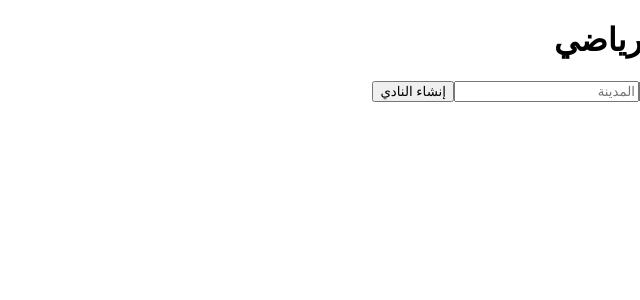
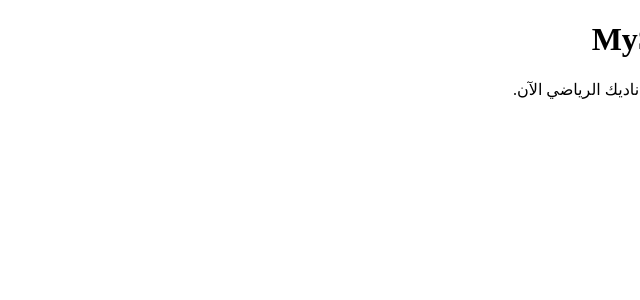
Before and after one commit to abdelkaderbensaid80-sys/swim-club-manager-v2, a Next.js app: page / in a window 1280 px wide. Shown: the top 300 px of the page, without its empty margins (640-1280 px from the left). Built offline with nearby package versions, Linux system fonts and the light colour scheme.

Commit message:
Update page.tsx

```diff
--- a/app/page.tsx
+++ b/app/page.tsx
@@ -1,38 +1,19 @@
-"use client";
-import { useFormState } from "react-dom";
-import { handleOnboarding } from "./actions";
+import Link from 'next/link';
 
-// صاوبنا هاد الحالة البدئية باش TypeScript يرتاح
-const initialState = {
-  error: "",
-};
+export default function HomePage() {
+  return (
+    <div className="flex flex-col items-center justify-center min-h-screen bg-gradient-to-b from-blue-50 to-white text-right" dir="rtl">
+      <div className="text-center space-y-6">
+        <h1 className="text-5xl font-black text-blue-900">MySwimPro V2</h1>
+        <p className="text-xl text-slate-600">أهلاً بك كوتش! ابدأ بتنظيم ناديك الرياضي الآن.</p>
 
-export default function OnboardingPage() {
-  // استعملنا initialState اللي عرفنا الفوق
-  const [state, formAction] = useFormState(handleOnboarding, initialState);
-
-  return (
-    <div className="flex flex-col items-center justify-center min-h-screen p-4" dir="rtl">
-      <form action={formAction} className="bg-white p-8 rounded-xl shadow-lg w-full max-w-md border">
-        <h1 className="text-2xl font-bold mb-6 text-center">إعداد النادي الرياضي</h1>
-        <input type="hidden" name="mode" value="create" />
-
-        <div className="space-y-4">
-          <input name="name" placeholder="اسم نادي السباحة" className="w-full p-3 border rounded outline-blue-500" required />
-          <input name="city" placeholder="المدينة" className="w-full p-3 border rounded outline-blue-500" required />
-
-          {/* كانديرو Check واش كاين شي message في الـ error */}
-          {state?.error && (
-            <p className="text-red-500 text-sm bg-red-50 p-2 rounded border border-red-100">
-              {state.error}
-            </p>
-          )}
-
-          <button type="submit" className="w-full bg-blue-600 hover:bg-blue-700 text-white p-3 rounded font-bold transition-colors">
-            إنشاء النادي
-          </button>
-        </div>
-      </form>
+        <Link
+          href="/onboarding"
+          className="inline-block bg-blue-600 hover:bg-blue-700 text-white px-10 py-4 rounded-2xl font-bold text-lg shadow-xl shadow-blue-200 transition-all transform hover:scale-105"
+        >
+          إعداد النادي (Onboarding)
+        </Link>
+      </div>
     </div>
   );
 }
```
